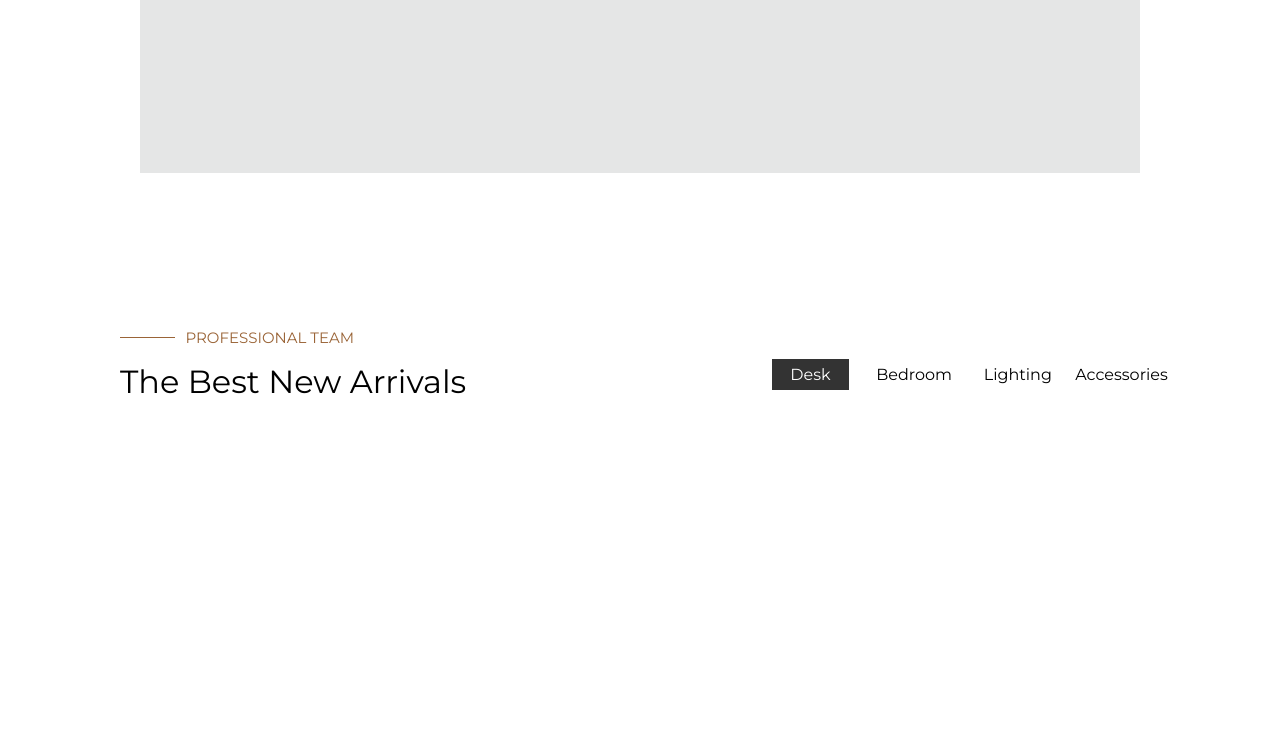
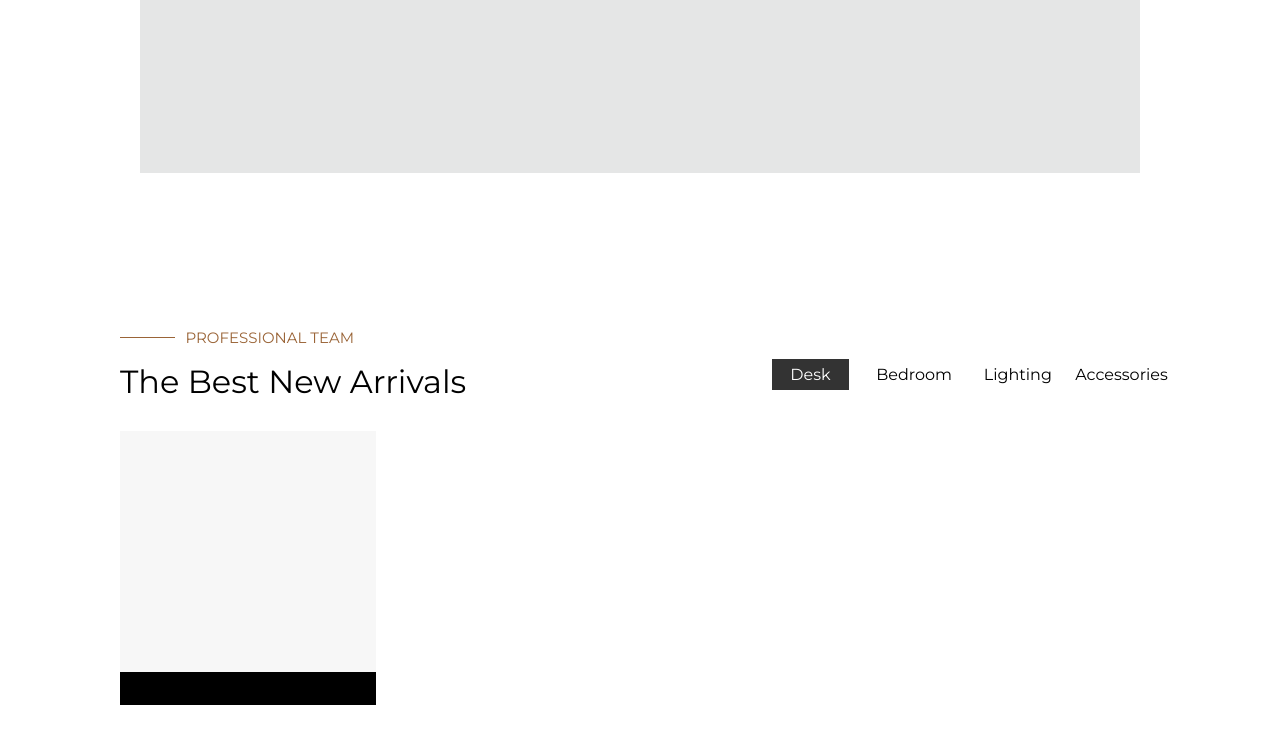
Before and after one commit to ZubalYana/React-practice, a React (Vite) app: page / in a window 1280 px wide. Shown: the part 1187-1931 px from the top of the page. Built offline with nearby package versions, Linux system fonts and the light colour scheme.

Commit message:
create space for a picture and for the icons in the card, style them and display the card on the page

```diff
--- a/src/App.jsx
+++ b/src/App.jsx
@@ -3,6 +3,7 @@ import Header from './components/Header/Header';
 import Logo from './components/Logo/Logo';
 import CollectionCard from './components/CollectionCard/CollectionCard';
 import ShopButton from './components/ShopButton/ShopButton';
+import ArrivalsCard from './components/ArrivalsCard/ArrivalsCard';
 // import background from './assets/background.png';
 // import chair1 from './assets/chair 1.png';
 
@@ -65,6 +66,9 @@ function App() {
           <div className="nav_el">Accessories</div>
         </div>
         </div>
+        <div className="arrivalsCardsCon">
+          <ArrivalsCard></ArrivalsCard>
+        </div>
       </div>
     </>
   );
--- a/src/components/ArrivalsCard/ArrivalsCard.css
+++ b/src/components/ArrivalsCard/ArrivalsCard.css
@@ -1,4 +1,15 @@
 .arrivalsCard{
     width: 256px;
     height: 345px;
+    margin: 30px 0;
 }
+.arrivalsCard_imgCon{
+    width: 100%;
+    height: 241px;
+    background-color: #F7F7F7;
+}
+.arrivalsCard_iconsCon{
+    width: 100%;
+    height: 33px;
+    background-color: #000;
+}
--- a/src/components/ArrivalsCard/ArrivalsCard.jsx
+++ b/src/components/ArrivalsCard/ArrivalsCard.jsx
@@ -2,6 +2,9 @@ import React from "react";
 import './ArrivalsCard.css';
 export default function ArrivalsCard(){
     return(
-        <div className="arrivalsCard"></div>
+        <div className="arrivalsCard">
+            <div className="arrivalsCard_imgCon"></div>
+            <div className="arrivalsCard_iconsCon"></div>
+        </div>
     )
 }
```
